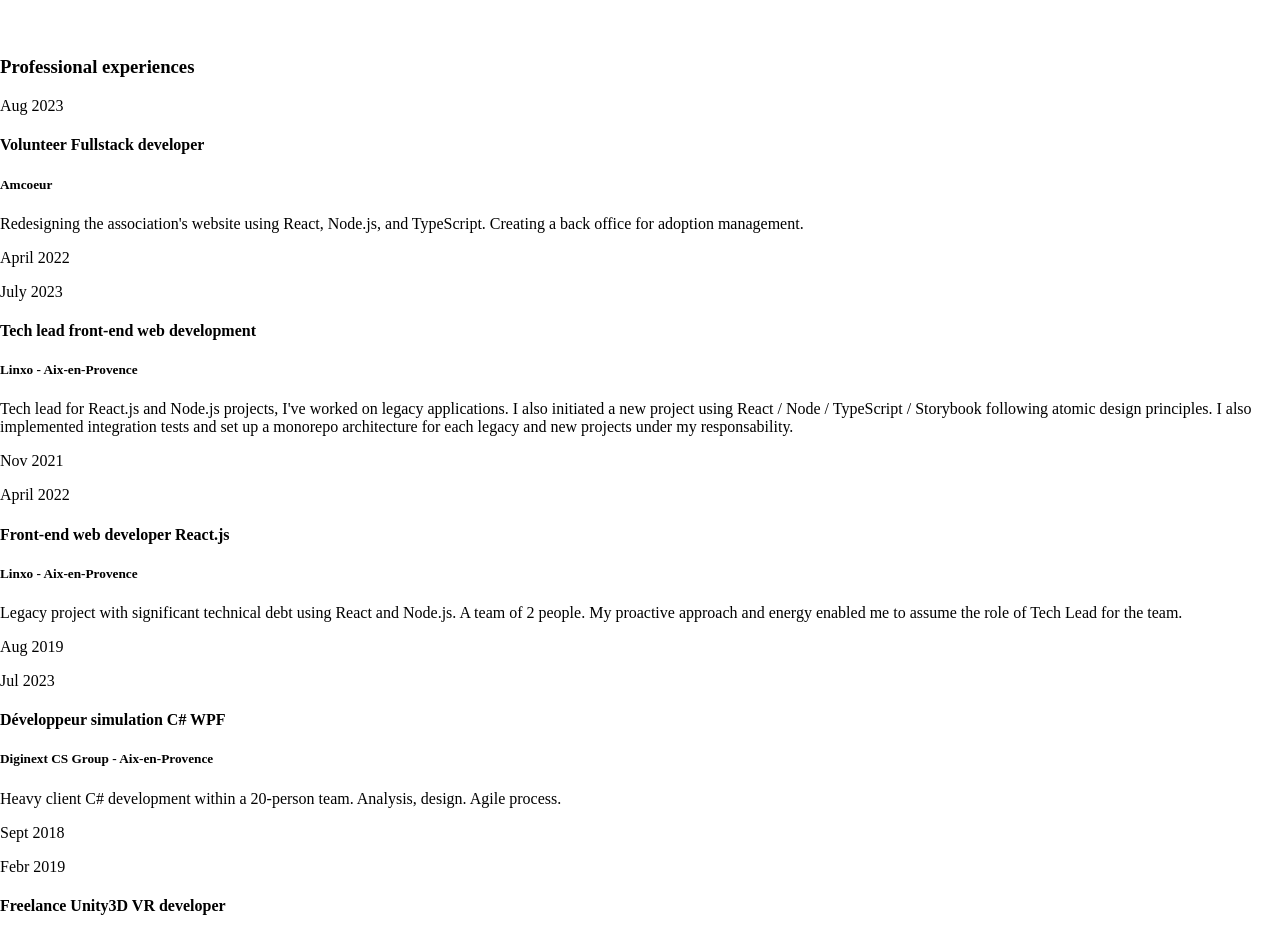
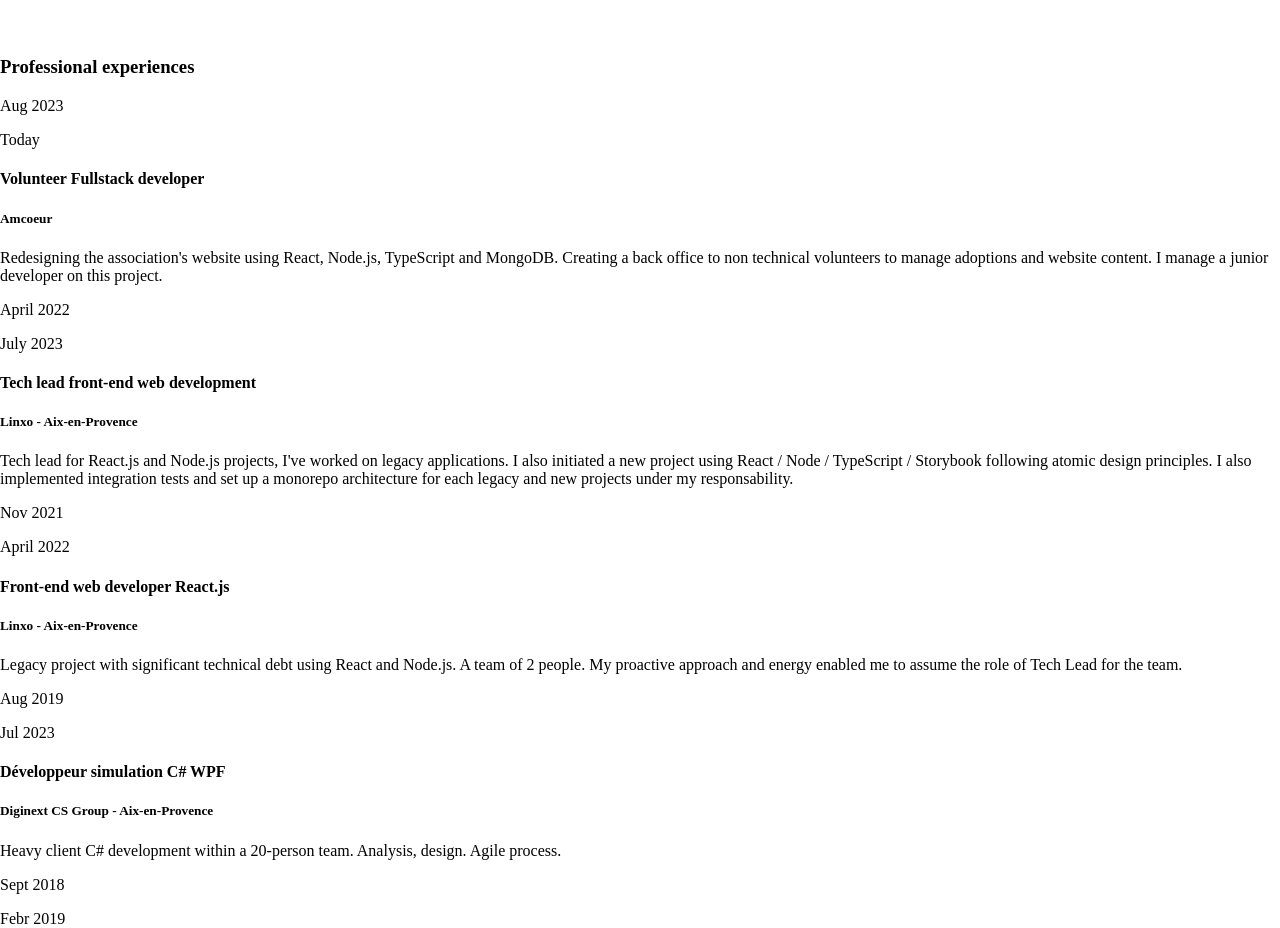
Before and after one commit to QuentinLeFourbe/portefolio, a React (Vite) app: page /cv-en in a window 1280 px wide. Shown: the part 8800-9728 px from the top of the page. Built offline with nearby package versions, Linux system fonts and the light colour scheme.

Commit message:
fix en cv and dated item spacing

```diff
--- a/src/components/cv/atoms/DatedItem.tsx
+++ b/src/components/cv/atoms/DatedItem.tsx
@@ -1,5 +1,5 @@
 import React from "react";
-import { css } from "../../../../styled-system/css";
+import { css, cx } from "../../../../styled-system/css";
 
 type DatedItemProps = {
   startDate: string;
@@ -18,11 +18,11 @@ function DatedItem({
 }: DatedItemProps) {
   return (
     <div className={flexRow}>
-      <div className={flexColumn}>
+      <div className={cx(flexColumn, date)}>
         <p className={noWrap}>{startDate}</p>
         <p className={noWrap}>{endDate}</p>
       </div>
-      <div className={flexColumn}>
+      <div className={cx(flexColumn, jobContent)}>
         <h4>{title}</h4>
         {subtitle && <h5>{subtitle}</h5>}
         {children}
@@ -33,6 +33,14 @@ function DatedItem({
 
 export default DatedItem;
 
+const date = css({
+  // width: "100px",
+});
+
+const jobContent = css({
+  width: "410px",
+});
+
 const flexColumn = css({
   display: "flex",
   flexDirection: "column",
@@ -42,7 +50,7 @@ const flexColumn = css({
 const flexRow = css({
   display: "flex",
   flexDirection: "row",
-  gap: "2rem",
+  justifyContent: "space-between",
   margin: "1rem 0 1rem 0",
 });
 
--- a/src/markdown/cv-en.mdx
+++ b/src/markdown/cv-en.mdx
@@ -68,10 +68,11 @@ I place great emphasis on the quality and sustainability of the code and solutio
 <Title icon="valise">Professional experiences</Title>
 <DatedItem
   startDate="Aug 2023"
+  endDate="Today"
   title="Volunteer Fullstack developer"
   subtitle="Amcoeur"
 >
-  Redesigning the association's website using React, Node.js, and TypeScript. Creating a back office for adoption management.
+  Redesigning the association's website using React, Node.js, TypeScript and MongoDB. Creating a back office to non technical volunteers to manage adoptions and website content. I manage a junior developer on this project.
 </DatedItem>
 <DatedItem
   startDate="April 2022"
```
Also changed, not shown: 1 other file (tests, documents, lock files or other folders).
